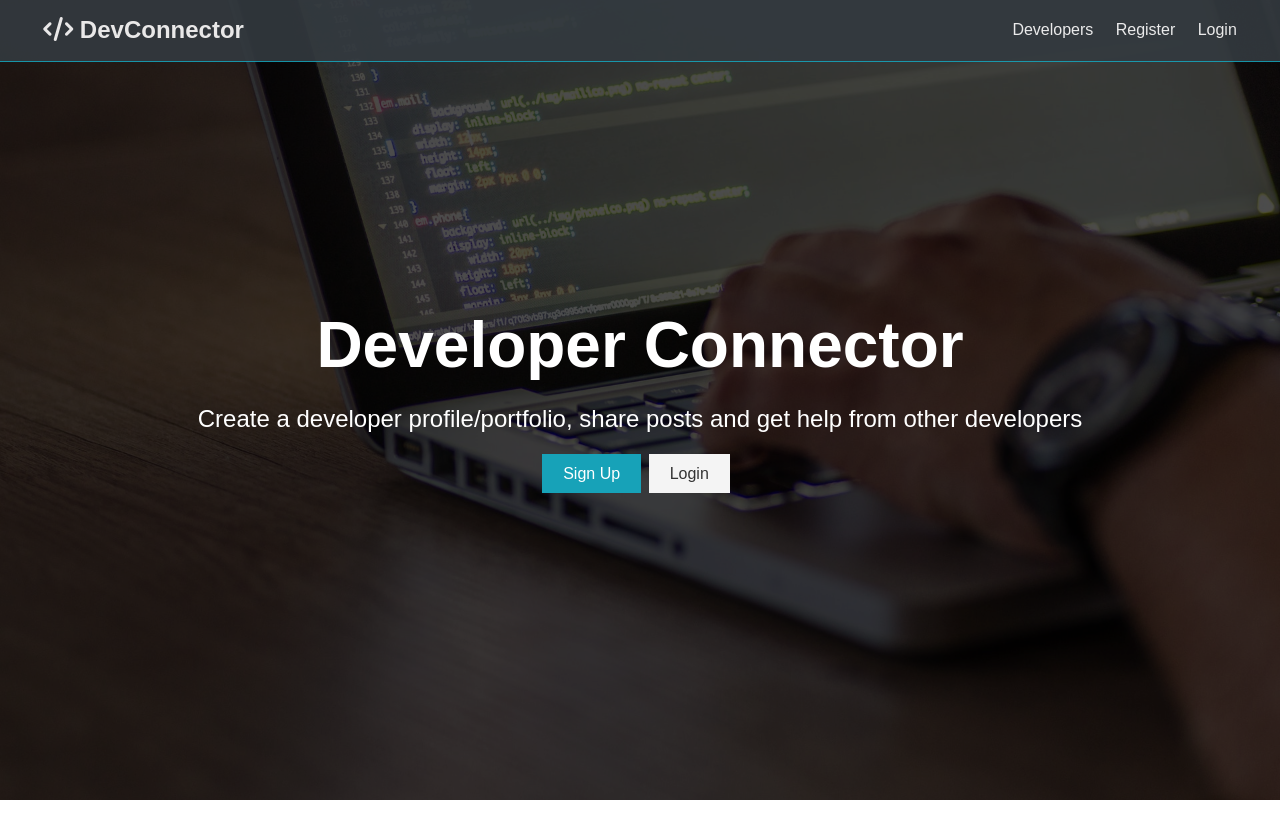
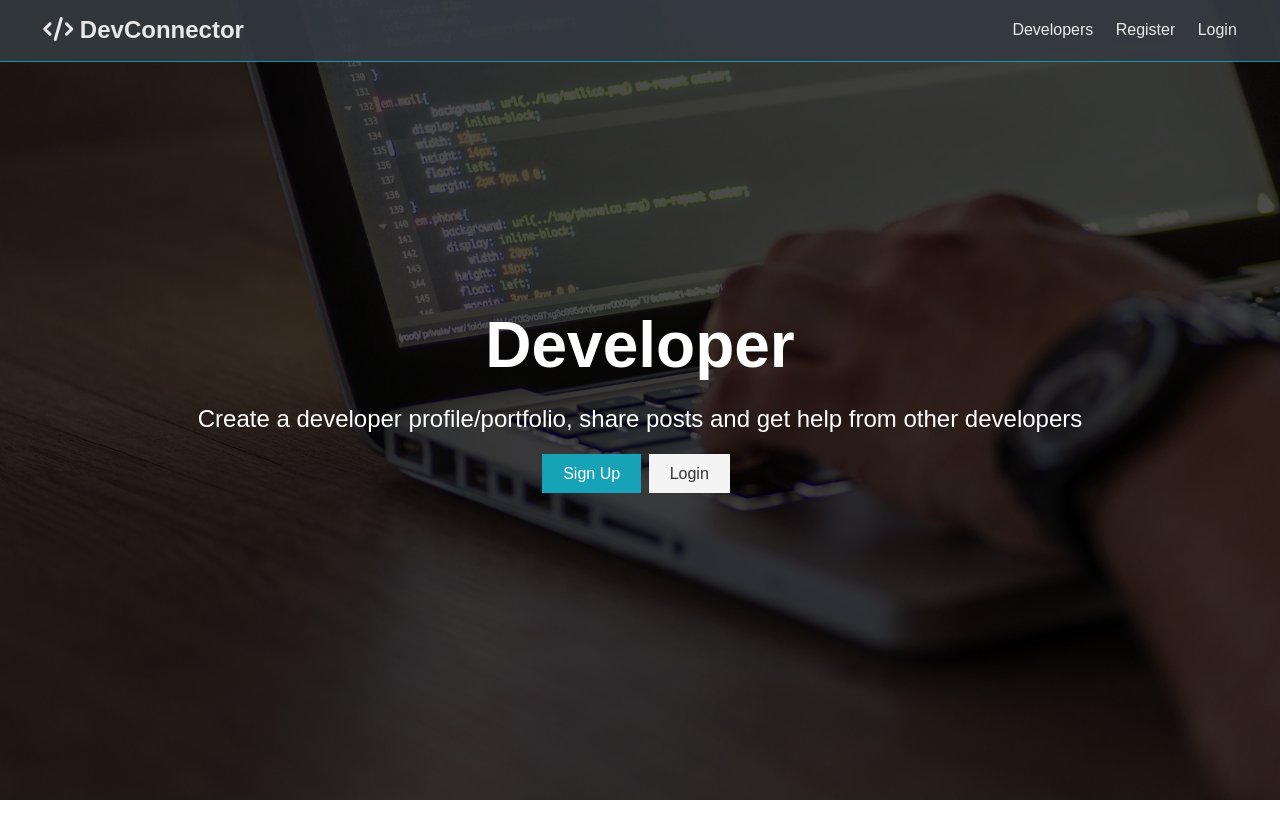
Before and after one commit to WangHsuan/Community-ReactandNode, a React (Create React App) app in the folder client/: page / in a window 1280 px wide. Shown: the top 838 px of the page. Built offline with nearby package versions, Linux system fonts and the light colour scheme; no server answers.

Commit message:
fix tiny issue

```diff
--- a/client/src/components/layout/Landing.js
+++ b/client/src/components/layout/Landing.js
@@ -13,7 +13,7 @@ const Landing = ({isAuthenticated}) => {
         <section className="landing">
         <div className="dark-overlay">
           <div className="landing-inner">
-            <h1 className="x-large">Developer Connector</h1>
+            <h1 className="x-large">Developer </h1>
             <p className="lead">
               Create a developer profile/portfolio, share posts and get help from
               other developers
```
